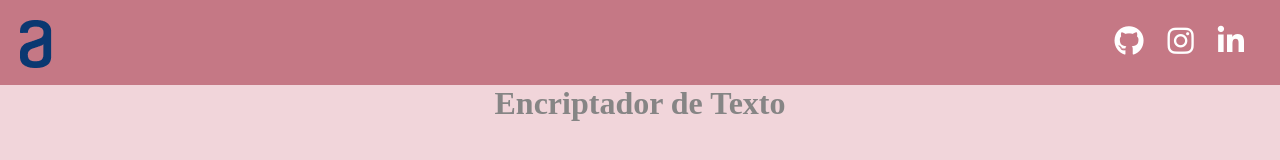
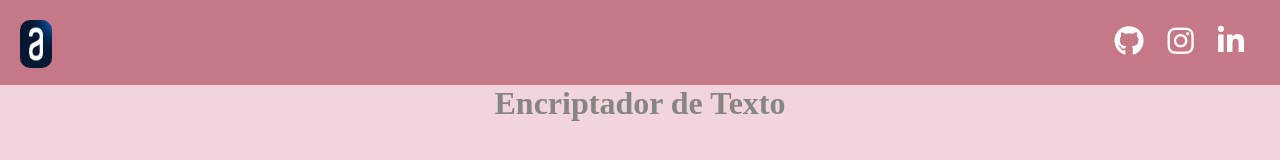
Before and after one commit to Soledad1988/challenge-Alura.github.io, a plain HTML site: page index.html in a window 1280 px wide. Shown: the top 160 px of the page. Drawn offline with Linux system fonts and the light colour scheme.

Commit message:
Cambio de imagen por presentar error en web

```diff
--- a/index.html
+++ b/index.html
@@ -14,7 +14,7 @@
     <header>
         <div>
             <div class="logo">
-            <img src="Imagenes/alura.png" class="alura" alt="Alura">
+            <img src="Imagenes/alura1.png" class="alura" alt="Alura">
             </div>
             <div class="redes">
                 <a href="https://github.com/Soledad1988" target="_blank" class="btn btn-light ms-1"><i class="fa fa-github"></i></a>
--- a/style.css
+++ b/style.css
@@ -18,6 +18,12 @@ header{
     width: 32px;
     height: 48px;
     float: left;
+}
+
+.alura{
+    width: 32px;
+    height: 48px;
+    border-radius: 10px;
 }
 
 .redes{
```
Also changed, not shown: imagenes/alura.png (deleted), imagenes/alura1.png (added).
